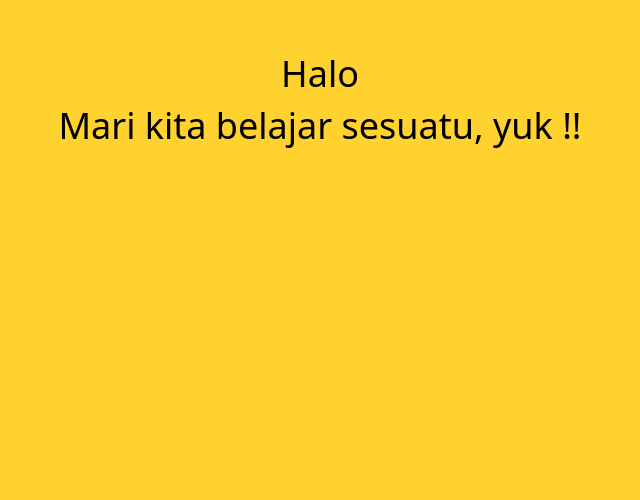
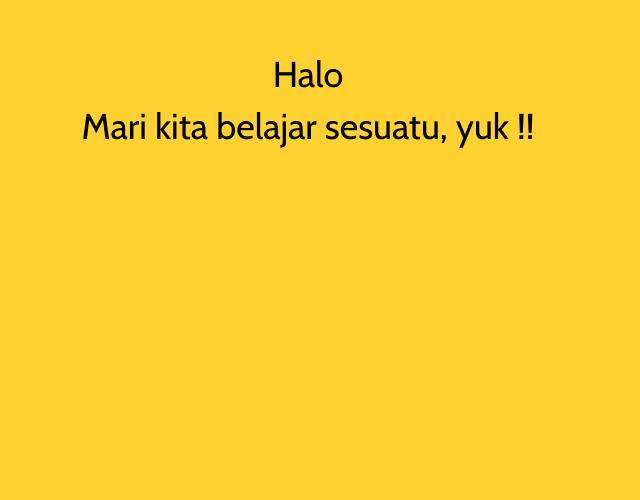
Before and after one commit to KaonWry/your-needs-everyday, a Next.js app: page / in a window 1280 px wide. Shown: the part 300-800 px from the top of the page, without its empty margins (332-972 px from the left). Built offline with nearby package versions, Linux system fonts and the light colour scheme.

Commit message:
Fix sections styling

```diff
--- a/app/components/footer.js
+++ b/app/components/footer.js
@@ -4,7 +4,7 @@ const Footer = () => {
   return (
     <footer className="w-screen">
       <div className="footer">
-        <div className="text-xl">
+        <div className="text-xl font-cabin">
           <p>Thank you</p>
           <p>Inspired by : <span className="font-bold">I Was Wrong, But God Made Me Right</span></p>
           <p>Made with ❤️ by Kelompok 3</p>
--- a/app/components/section1.js
+++ b/app/components/section1.js
@@ -1,8 +1,10 @@
-const Section1 = ({inputValue}) => {
+const Section1 = ({ inputValue }) => {
   return (
     <section className="sections">
       <div className="sections-content">
-        <p>Halo <span className="font-bold">{inputValue}</span></p>
+        <p>
+          Halo <span className="font-bold">{inputValue}</span>
+        </p>
         <p>Mari kita belajar sesuatu, yuk !!</p>
       </div>
     </section>
--- a/app/components/section3.js
+++ b/app/components/section3.js
@@ -1,11 +1,12 @@
-import Image from 'next/image';
+import Image from "next/image";
 
 const Section3 = () => {
   return (
     <section className="sections">
       <div className="sections-content">
         <p>
-          Coba lihat, itu kamu. Sebuah cangkir yang tanpa ada isi, hanya cangkir yang siap untuk diisi <br />
+          Coba lihat, itu kamu. Sebuah cangkir yang tanpa ada isi, hanya cangkir
+          yang siap untuk diisi <br />
           <span className="font-tangerine">Kamu adalah cangkir itu</span>
         </p>
         <Image
--- a/app/page.js
+++ b/app/page.js
@@ -14,37 +14,30 @@ export default function Home() {
 
   const sections = [
     {
+      component: <Section1 inputValue={inputValue} />,
       bg: "bg-amber-300",
-      from: "from-amber-300",
-      to: "to-emerald-300",
-      component: <Section1 inputValue={inputValue} />,
     },
     {
+      component: <Section2 />,
       bg: "bg-emerald-300",
-      from: "from-emerald-300",
-      to: "to-blue-300",
-      component: <Section2 />,
     },
-    { bg: "bg-fuchsia-300", component: <Section3 /> },
     {
+      component: <Section3 />,
+      bg: "bg-fuchsia-300",
+    },
+    {
+      component: <Section4 />,
       bg: "bg-maroon-300",
-      from: "from-maroon-300",
-      to: "to-black-300",
-      component: <Section4 />,
     },
     {
       component: (
         <SectionInput inputValue={inputValue} setInputValue={setInputValue} />
       ),
       bg: "bg-blue-300",
-      from: "from-blue-300",
-      to: "to-gray-300",
     },
     {
       component: <SectionOutput inputValue={inputValue} />,
       bg: "bg-gray-300",
-      from: "from-gray-300",
-      to: "to-fuchsia-300",
     },
   ];
 
@@ -52,11 +45,8 @@ export default function Home() {
     <main className="flex min-h-screen flex-col items-center justify-between">
       <div className="w-full">
         {sections.map((section, index) => (
-          <section
-            key={index}
-            className={`sections ${section.bg} ${section.from} ${section.to}`}
-          >
-            <div className="sections-content">{section.component}</div>
+          <section key={index}>
+            <div className={`${section.bg} font-cabin`}>{section.component}</div>
           </section>
         ))}
       </div>
```
Also changed, not shown: app/components/section2.js (+8 -2 lines), app/components/section4.js (+5 -7 lines).
